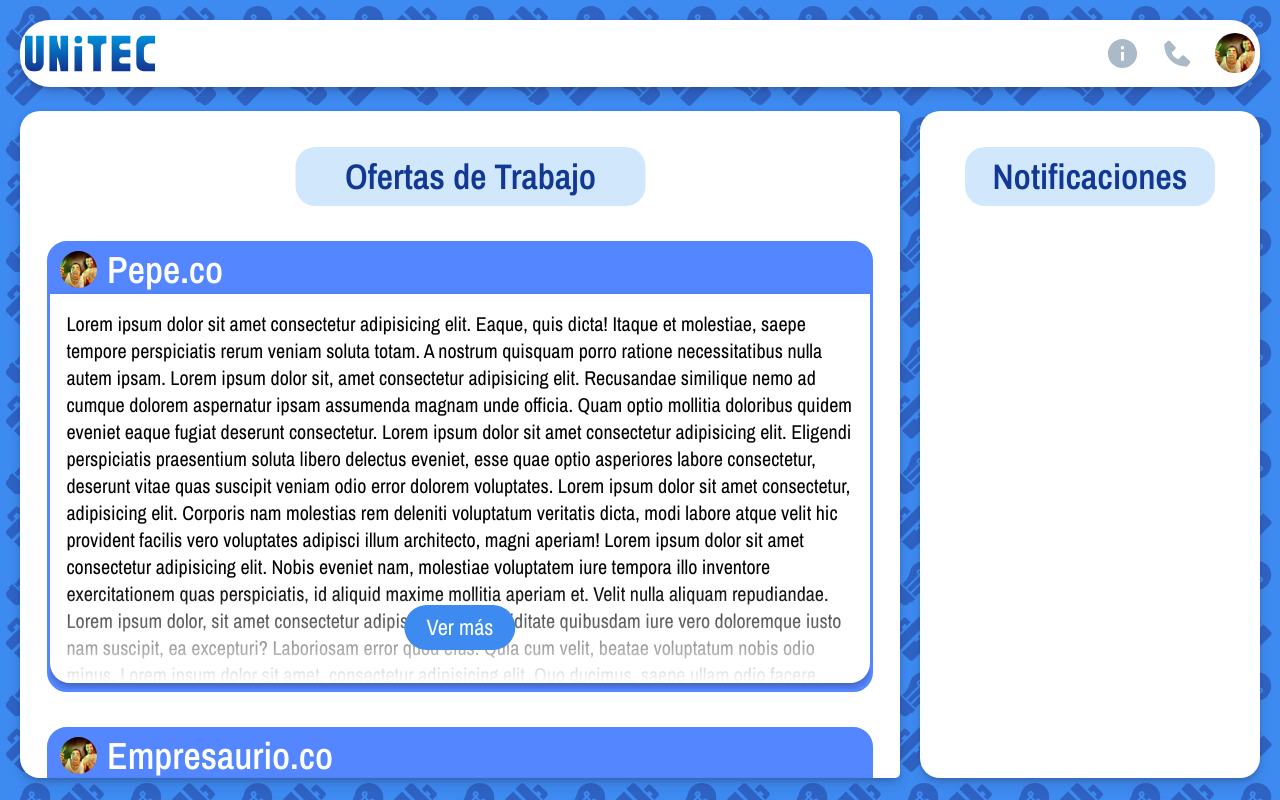
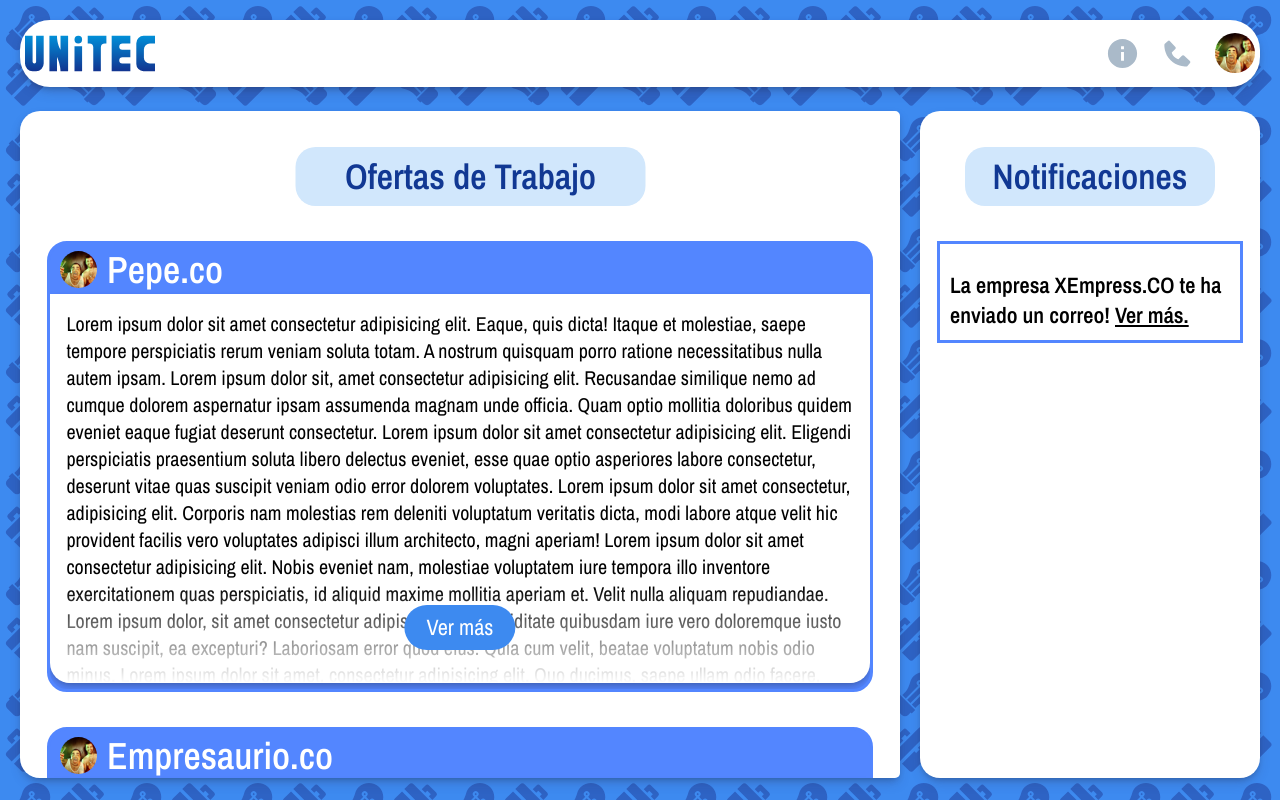
Before and after one commit to eestn2/UNiTEC, a React (Vite) app: page / in a window 1280 px wide. Built offline with nearby package versions, Linux system fonts and the light colour scheme.

Commit message:
Working on notification component

```diff
--- a/src/components/UI/Notification.tsx
+++ b/src/components/UI/Notification.tsx
@@ -0,0 +1,50 @@
+/**
+ * @file Notification.tsx
+ * @description Notification component.
+ * @author Haziel Magallanes
+ * @date May 6, 2025
+ */
+import React from "react";
+import "../../styles/index.css";
+import TranslateFigmaCoords from "../../global/function/TranslateFigmaCoords";
+import ResponsiveComponent from "./ResponsiveComponent";
+
+/**
+ *  Component used to create a window in the app Style with responsive size.
+ *  It takes the width and height in pixels as props and converts them to responsive pixels based on the screen size.
+ *  It also allows to pass children, inline styles and custom CSS classes.
+
+    @param {number} width - The width of the window in pixels.
+    @param {number} height - The height of the window in pixels.
+    @param {React.ReactNode} children - The children to be rendered inside the window.
+    @param {React.CSSProperties} style - The inline styles to be applied to the window.
+    @param {string} className - The custom CSS classes to be applied to the window.
+    @returns {JSX.Element} - The AppWindow component.
+
+    @Author: Haziel Magallanes
+*/
+const Notification: React.FC<ResponsiveComponent> = ({ height = 10, width = 10, children, style, className }) => {
+    // Check if is a square shaped window, if so, make calculated height the same as calculated width
+    height = height == width ? TranslateFigmaCoords.translateFigmaX(width) : TranslateFigmaCoords.translateFigmaY(height);
+    width = TranslateFigmaCoords.translateFigmaX(width);  // Convert Figma sizes to the same ratio as the screen size
+    return (
+        <div
+            className={`notification ${className || ""}`}
+            style={{
+                height: 'auto',
+                width: `${width}px`,
+                position: 'relative',
+                ...style,
+            }}>
+            <div className="state read" style={{
+                width: `${TranslateFigmaCoords.translateFigmaX(16)}px`,
+                height: `${TranslateFigmaCoords.translateFigmaX(16)}px`,
+            }}></div>
+            <p style={{
+                margin: `${TranslateFigmaCoords.translateFigmaX(10)}px`
+            }}>{children}</p>
+        </div>
+    );
+};
+
+export default Notification;
--- a/src/components/feed/FeedBox.tsx
+++ b/src/components/feed/FeedBox.tsx
@@ -4,6 +4,7 @@
 import AppWindow from '../UI/AppWindow'
 import JobOffer from "../UI/JobOffer";
 import TranslateFigmaCoords from "../../global/function/TranslateFigmaCoords";
+import Notification from "../UI/Notification";
 
 function FeedBox(){
  return (
@@ -47,6 +48,9 @@
             marginTop: `${TranslateFigmaCoords.translateFigmaY(32)}px`,
             marginBottom: `${TranslateFigmaCoords.translateFigmaY(32)}px`
           }}>Notificaciones</div>
+          <Notification width={300} height={60}>
+            La empresa XEmpress.CO te ha enviado un correo! <a>Ver más.</a>
+          </Notification>
         </AppWindow>
     </div>
  )
--- a/src/styles/index.css
+++ b/src/styles/index.css
@@ -201,6 +201,23 @@
   position: absolute;
   background-image: linear-gradient(0deg,rgba(255, 255, 255, 1) 0%, rgba(255, 255, 255, 0) 100%);
 }
+
+.notification{
+  color: #000000;
+  border: solid var(--job-title) 3px;
+  left: 50%;
+  transform: translateX(-50%);
+  font-size: calc((20 / 720) * var(--font-multiplier));
+  font-weight: 600;
+}
+.notification a{
+  color: black;
+  font-weight: 600;
+}
+.notification .state{
+
+}
+
 /* REGISTER USER STYLES*/
 .register-user {
   display: flex;
```
